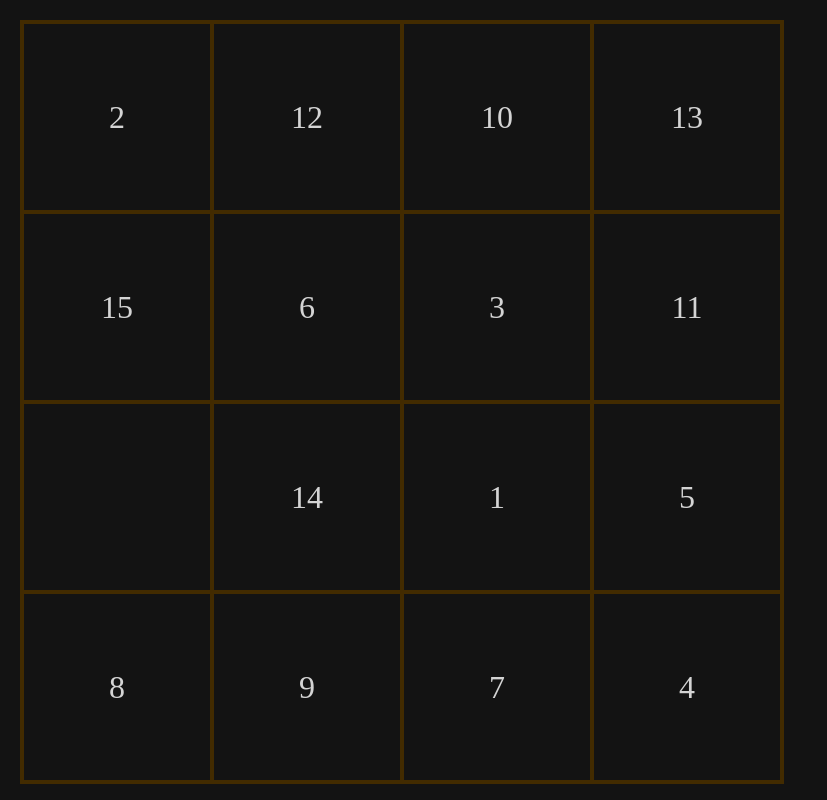
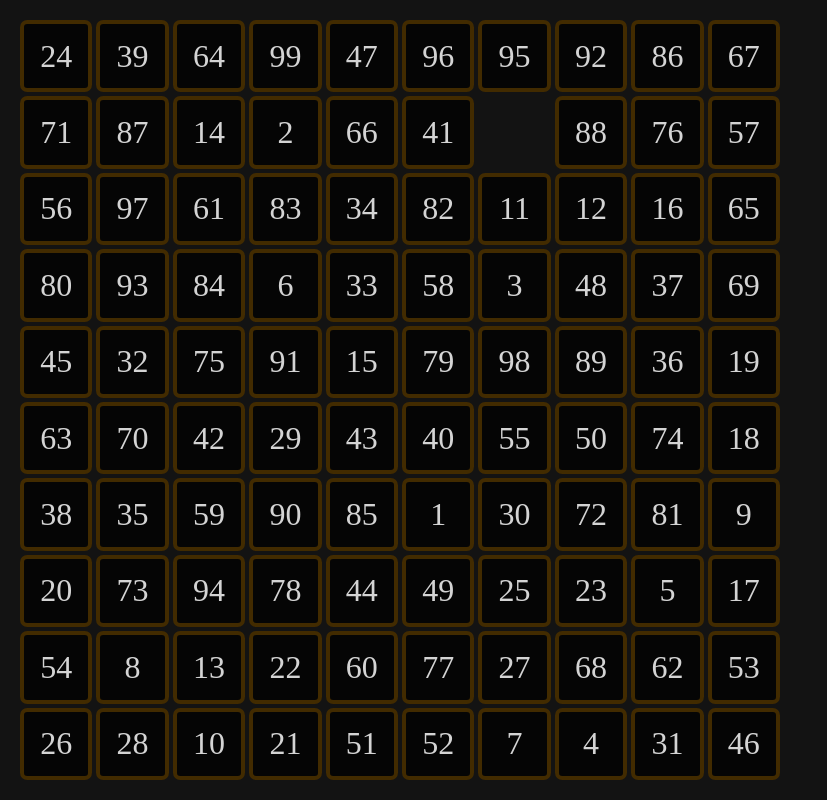
Before and after one commit to simonadamgyula/SlidingPuzzle, a plain HTML site: page index.html in a window 1280 px wide. Shown: the whole page, without its empty margins (0-827 px from the left). Drawn offline with Linux system fonts and the light colour scheme.

Commit message:
not suicide

```diff
--- a/dist/app.js
+++ b/dist/app.js
@@ -1,6 +1,6 @@
 import { Number } from "./number.js";
 const gridElement = document.querySelector("#puzzle-grid");
-const size = 4;
+const size = 10;
 window.onload = () => {
     Number.size = size;
     createGrid();
--- a/style.css
+++ b/style.css
@@ -10,9 +10,6 @@ body {
     background-color: #131313;
     color: #d4d4d4;
     user-select: none;
-
-    --border-width: 4px;
-    --border-color: #422b00;
 }
 
 #puzzle-grid {
@@ -20,16 +17,21 @@ body {
     aspect-ratio: 1/1;
     max-width: 100%;
     max-height: 100%;
-    border-top: var(--border-width) solid var(--border-color);
-    border-left: var(--border-width) solid var(--border-color);
+    gap: 4px;
 }
 
 .puzzle-cell {
-    border-right: var(--border-width) solid var(--border-color);
-    border-bottom: var(--border-width) solid var(--border-color);
+    border: #422b00 solid min(0.5vw, 0.5vh);
     cursor: pointer;
     display: grid;
     place-content: center;
     font-size: calc(min(5vh, 5vw) * 0.8);
     box-sizing: border-box;
+    background-color: #050505;
+    border-radius: 10%;
 }
+
+.puzzle-cell[data-empty] {
+    background: none;
+    border: none;
+}
```
Also changed, not shown: 1 other file.
